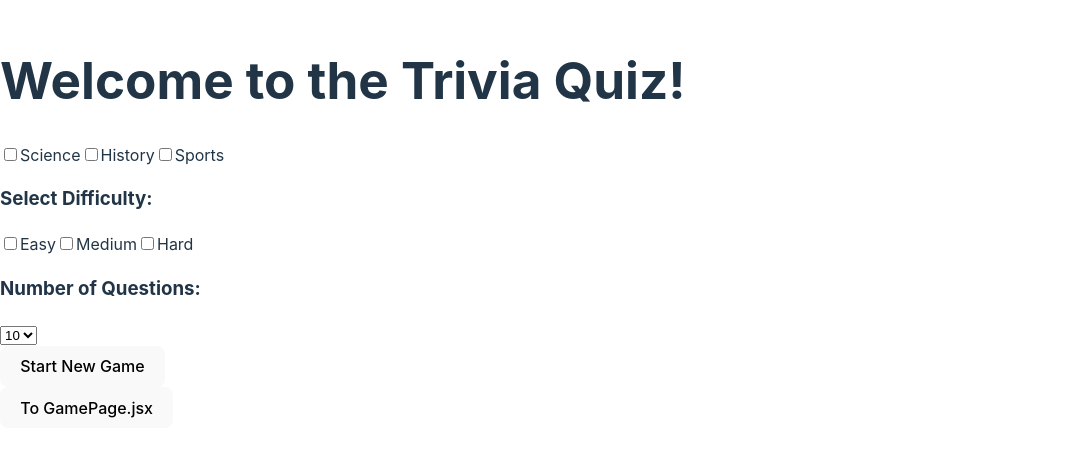
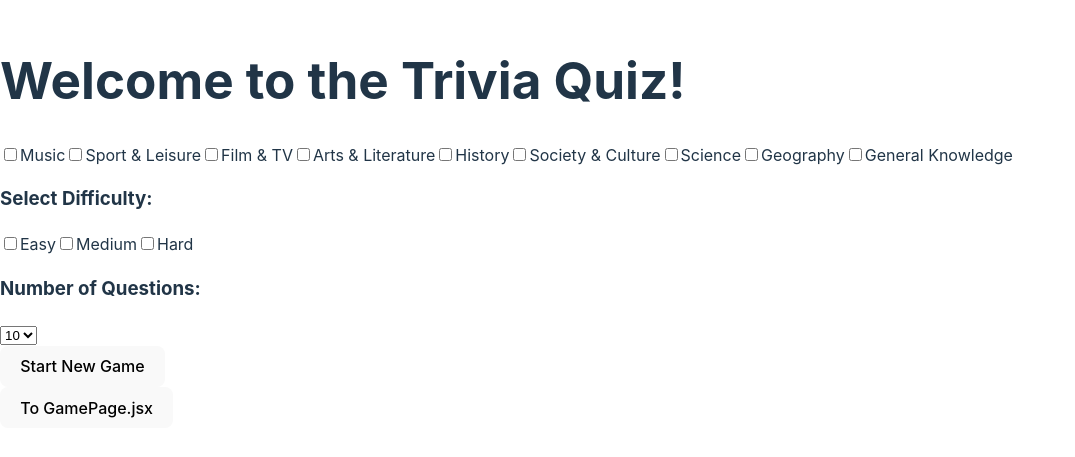
Before and after one commit to gacetta/trivia-quiz-app-react, a React (Vite) app: page / in a window 1280 px wide. Shown: the part 177-634 px from the top of the page, without its empty margins (0-1075 px from the left). Built offline with nearby package versions, Linux system fonts and the light colour scheme.

Commit message:
add: API request working for category and numQuestions. Fix difficulty

```diff
--- a/src/pages/GamePage.jsx
+++ b/src/pages/GamePage.jsx
@@ -1,18 +1,101 @@
-import { Link } from 'react-router-dom'
+import { useEffect, useState } from 'react';
+import { Link, useLocation } from 'react-router-dom'
 
 const GamePage = () => {
+  // Retrieve state passed from Landing Page
+  const location = useLocation();
+  const { categories, difficulty, numQuestions } = location.state;
+
+  // Set up game state
+  const [questions, setQuestions] = useState([]);
+  const [currentQuestionIndex, setCurrentQuestionIndex] = useState(0);
+  const [score, setScore] = useState(0);
+  const [selectedAnswer, setSelectedAnswer] = useState(null);
+
+  // Fetch trivia questions based on selected categories, difficulty and numQuestions
+  useEffect(() => {
+    const fetchQuestions = async () => {
+      const category = categories.join(','); // join categories for API query
+      const difficultyLevel = difficulty.join(','); //join difficulties for API query
+      const url = `https://the-trivia-api.com/v2/questions?categories=${category}&difficulty=${difficultyLevel}&limit=${numQuestions}`
+
+      try {
+        const response = await fetch(url)
+        const data = await response.json();
+        console.log(data)
+        setQuestions(data);
+      } catch (error) {
+        console.error('Error fetching questions: ', error)
+      }
+    };
+
+    fetchQuestions();
+  }, [categories, difficulty, numQuestions])
+
+  // handle answer selection
+  const handleAnswerChange = (event) => {
+    setSelectedAnswer(event.target.value);
+  };
+
+  // check the answer and move to next questions
+  const handleSubmitAnswer = () => {
+    if (selectedAnswer === questions[currentQuestionIndex].correctAnswer) {
+      setScore(score + 1);
+    }
+    setSelectedAnswer(null); // reset answer for next question
+    setCurrentQuestionIndex(currentQuestionIndex + 1); // move to next question
+  }
+
+  // display the current question and options:
+  if (questions.length === 0) {
+    return <p>Loading questions...</p>
+  }
+
+  const currentQuestion = questions[currentQuestionIndex];
+
+
   return (
     <div>
       <h1>Trivia Game</h1>
-      {/* Add your question and answer choices here */}
-      <button>Submit Answer</button>
-      <nav>
+      <div>
+        <p>Score: {score}</p>
+        <p>Question {currentQuestionIndex + 1} / {numQuestions}</p>
+        <p>Category: {currentQuestion.category}</p>
+        <p>Difficulty: {currentQuestion.difficulty}</p>
+
+        <div>
+          <h3>{currentQuestion.question.text}</h3>
+          {currentQuestion.incorrectAnswers.concat(currentQuestion.correctAnswer).sort().map((answer, index) => (
+            <label key={index}>
+              <input
+                type="radio"
+                value={answer}
+                checked={selectedAnswer === answer}
+                onChange={handleAnswerChange}
+              />
+              {answer}
+            </label>
+          ))}
+        </div>
+
+        <button onClick={handleSubmitAnswer}>Submit Answer</button>
+        <nav>
         <Link to='/'>
-            <button>To GamePage.jsx</button>
+            <button>To LandingPage.jsx</button>
         </Link>
       </nav>
+      </div>
     </div>
   );
 };
 
+//   return (
+//     <div>
+//       <h1>Trivia Game</h1>
+//       {/* Add your question and answer choices here */}
+//       <button>Submit Answer</button>
+//     </div>
+//   );
+// };
+
 export default GamePage;
--- a/src/pages/LandingPage.jsx
+++ b/src/pages/LandingPage.jsx
@@ -53,7 +53,55 @@ const LandingPage = () => {
             <label>
                 <input
                     type="checkbox"
-                    value="Science"
+                    value="music"
+                    onChange={handleCategoryChange}
+                />
+                Music
+            </label>
+            <label>
+                <input
+                    type="checkbox"
+                    value="sport_and_leisure"
+                    onChange={handleCategoryChange}
+                />
+                Sport & Leisure
+            </label>
+            <label>
+                <input
+                    type="checkbox"
+                    value="film_and_tv"
+                    onChange={handleCategoryChange}
+                />
+                Film & TV
+            </label>
+            <label>
+                <input
+                    type="checkbox"
+                    value="arts_and_literature"
+                    onChange={handleCategoryChange}
+                />
+                Arts & Literature
+            </label>
+            <label>
+                <input
+                    type="checkbox"
+                    value="history"
+                    onChange={handleCategoryChange}
+                />
+                History
+            </label>
+            <label>
+                <input
+                    type="checkbox"
+                    value="society_and_culture"
+                    onChange={handleCategoryChange}
+                />
+                Society & Culture
+            </label>
+            <label>
+                <input
+                    type="checkbox"
+                    value="science"
                     onChange={handleCategoryChange}
                 />
                 Science
@@ -61,18 +109,18 @@ const LandingPage = () => {
             <label>
                 <input
                     type="checkbox"
-                    value="History"
+                    value="geography"
                     onChange={handleCategoryChange}
                 />
-                History
+                Geography
             </label>
             <label>
                 <input
                     type="checkbox"
-                    value="Sports"
+                    value="general_knowledge"
                     onChange={handleCategoryChange}
                 />
-                Sports
+                General Knowledge
             </label>
             {/* Difficulty */}
             <div>
```
